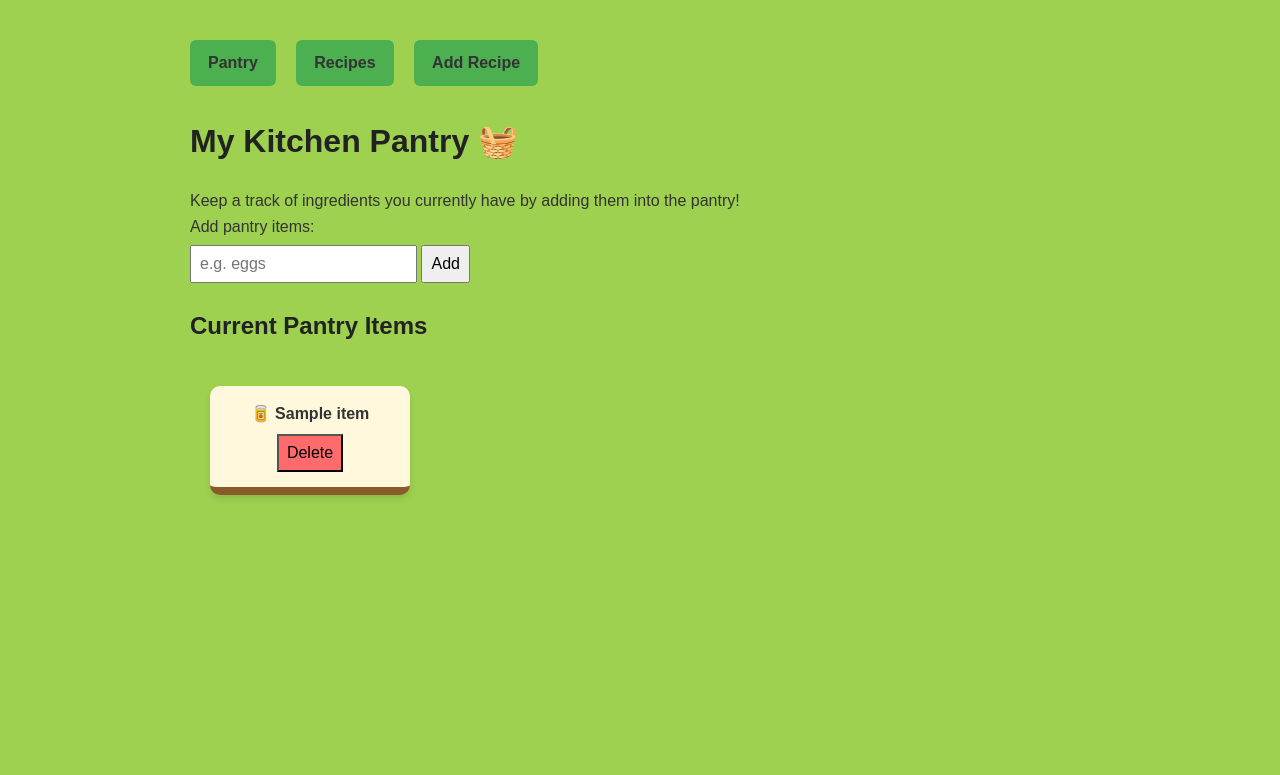
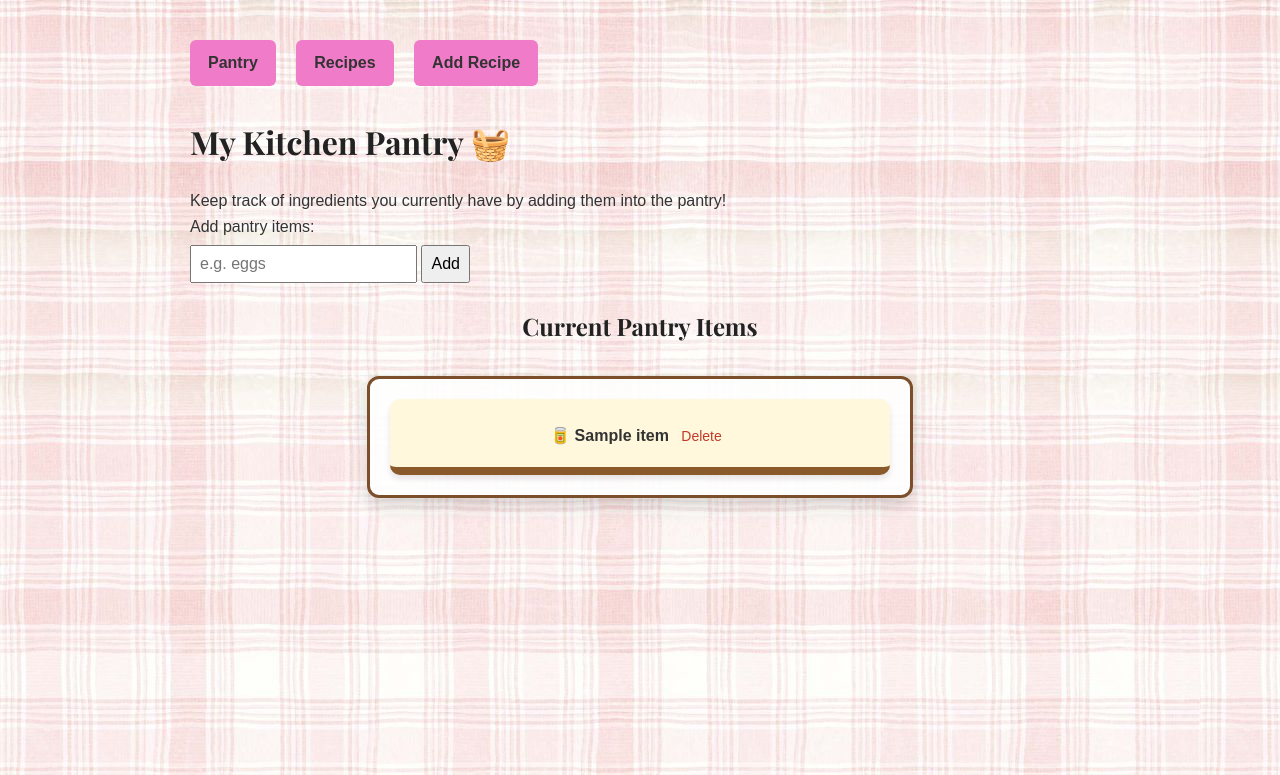
Before and after one commit to Shreyasriva263/PantryMatch, a Flask app: template templates/pantry.html in a window 1280 px wide. Shown: the top 775 px of the page. Run offline with Flask 3, Linux system fonts and the light colour scheme; the template is opened without the code that fills it: most values are stand-ins (such as "Sample title", 1, 10 or a date in 2020).

Commit message:
fixing display graphics

```diff
--- a/app.py
+++ b/app.py
@@ -81,6 +81,7 @@ def add_recipe():
             return redirect(url_for("view_recipes"))
 
     return render_template("add_recipe.html")
+
 @app.route("/recipes/edit/<int:recipe_id>", methods=["GET", "POST"])
 def edit_recipe(recipe_id):
     recipe = next((r for r in recipes if r["id"] == recipe_id), None)
--- a/static/style.css
+++ b/static/style.css
@@ -1,10 +1,14 @@
+@import url('https://fonts.googleapis.com/css2?family=Playfair+Display:wght@500;700&family=Inter:wght@400;500&display=swap');
 body {
-  background-color: #9ED14F;
+ background-image: url("picnic1.jpg");
   color: #333;
+}
+h1, h2, h3 {
+  font-family: "Playfair Display", serif;
 }
 nav a {
     display: inline-block;     /* makes the link behave like a button */
-    background-color: #4CAF50;
+    background-color: #f07cc9;
     color: white;
 
     padding: 10px 18px;        /* creates the rectangle */
@@ -17,11 +21,9 @@ nav a {
 }
 
 nav a:hover {
-    background-color: #45a049;
+    background-color: #cc94af;
 }
 .pantry {
-    display: grid;
-    grid-template-columns: repeat(4, 1fr); /* items per shelf */
     gap: 20px;
     padding: 20px;
 }
@@ -37,9 +39,16 @@ nav a:hover {
     font-weight: bold;
 }
 
-.pantry-item button {
-    margin-top: 8px;
-    background-color: #ff6b6b;
+.inline-form button {
+    background: none;
+    border: none;
+    color: #c0392b;
+    cursor: pointer;
+    font-size: 14px;
+}
+
+.inline-form button:hover {
+    text-decoration: underline;
 }
 .pantry {
     position: relative;
@@ -52,3 +61,16 @@ nav a:hover {
 .pantry-item {
     border-bottom: 8px solid #8b5a2b;
 }
+.pantry {
+    max-width: 500px;
+    margin: 30px auto;
+
+    background: rgba(255,255,255,0.9);
+
+    border: 3px solid #7a4f2a;
+    border-radius: 12px;
+
+    padding: 20px;
+
+    box-shadow: 0 8px 18px rgba(0,0,0,0.15);
+}
--- a/templates/pantry.html
+++ b/templates/pantry.html
@@ -2,7 +2,7 @@
 
 {% block content %}
 <h1>My Kitchen Pantry 🧺</h1>
-<div>Keep a track of ingredients you currently have by adding them into the pantry!<div>
+<div>Keep track of ingredients you currently have by adding them into the pantry!</div>
 
         <form method="POST">
             <label for="item">Add pantry items:</label><br>
@@ -11,8 +11,7 @@
         </form>
 
         <div class="section">
-            <h2>Current Pantry Items</h2>
-
+            <h2 style="text-align:center;">Current Pantry Items</h2>
             {% if pantry_items %}
             <div class="pantry">
                 {% for item in pantry_items %}
```
Also changed, not shown: static/pantry-item.css (added, +22 -0 lines), static/pantry.jpg (added), static/picnic1.jpg (added).
